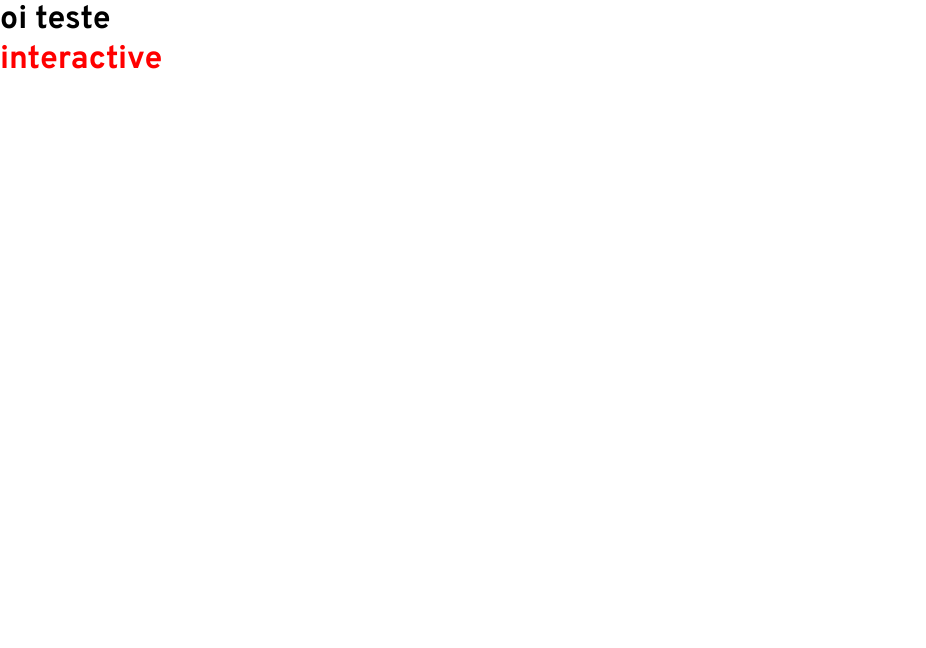
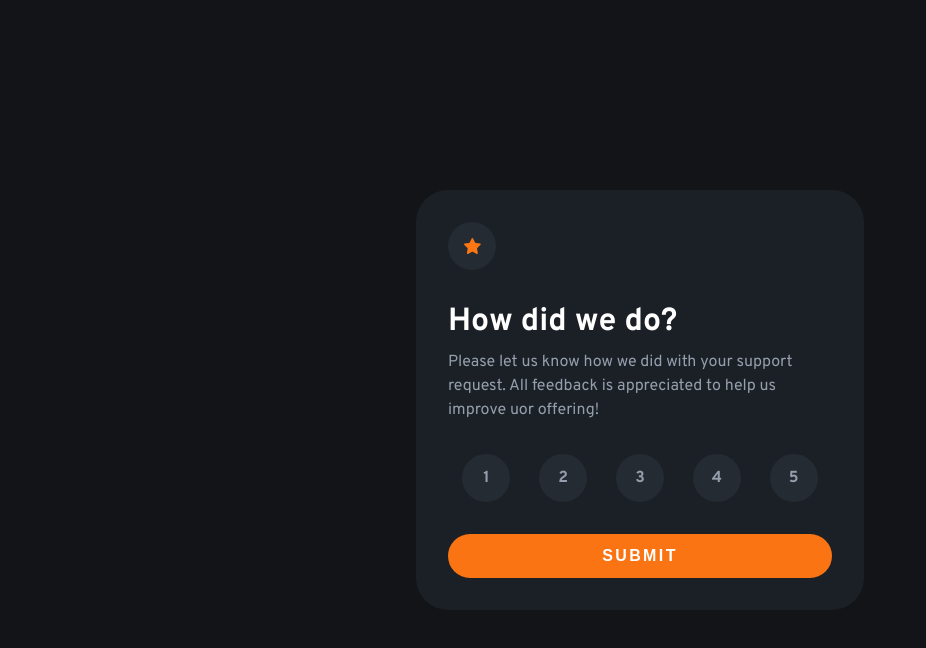
Before and after one commit to jeanwisotscki/interactive-rating-component, a React (Create React App) app: page / in a window 1280 px wide. Shown: the top 648 px of the page, without its empty margins (0-926 px from the left). Built offline with nearby package versions, Linux system fonts and the light colour scheme.

Commit message:
style pré finalizado

```diff
--- a/src/App.css
+++ b/src/App.css
@@ -7,16 +7,28 @@
 }
 
 body {
-  font-family: "Overpass", sans-serif;
   --orange: hsl(25, 97%, 53%);
   --white: hsl(0, 0%, 100%);
   --light-grey: hsl(217, 12%, 63%);
-  --medium-grey: hsl(216, 12%, 54%);
-  --dark-blue: hsl(213, 19%, 18%);
+  --medium-grey: hsla(216, 12%, 54%, 0.1);
+  --dark-blue: hsla(213, 20%, 18%, 0.5);
   --very-dark-blue: hsl(216, 12%, 8%);
+  background-color: var(--very-dark-blue);
+  font-family: "Overpass", sans-serif;
 }
 
 img{
   display: block;
   max-width: 100%;
 }
+
+li{
+  list-style: none;
+}
+
+.App{
+  height: 100vh;
+  display: flex;
+  align-items: center;
+  justify-content: center;
+}
--- a/src/App.js
+++ b/src/App.js
@@ -4,8 +4,7 @@ import Box from "./Components/Box";
 
 const App = () => {
   return (
-    <div>
-      <h1>oi teste</h1>
+    <div className="App">
       <Box />
     </div>
   );
--- a/src/Components/Box.js
+++ b/src/Components/Box.js
@@ -1,10 +1,30 @@
 import React from "react";
 import styles from "./Box.module.css";
+import iconStar from "../images/icon-star.svg";
 
 const Box = () => {
   return (
-    <div>
-      <h1 className={styles.teste}>interactive</h1>
+    <div className={styles.box}>
+      <div className={styles.circle}>
+        <img src={iconStar} alt="icon star" />
+      </div>
+      <div className={styles.textWrapper}>
+        <h1>How did we do?</h1>
+        <p>
+          Please let us know how we did with your support request. All feedback
+          is appreciated to help us improve uor offering!
+        </p>
+      </div>
+      <div>
+        <ul className={styles.rating}>
+          <li className={styles.circle}>1</li>
+          <li className={styles.circle}>2</li>
+          <li className={styles.circle}>3</li>
+          <li className={styles.circle}>4</li>
+          <li className={styles.circle}>5</li>
+        </ul>
+      </div>
+      <button className={styles.btn}>SUBMIT</button>
     </div>
   );
 };
--- a/src/Components/Box.module.css
+++ b/src/Components/Box.module.css
@@ -1,3 +1,52 @@
-.teste{
-  color: red;
+
+.box{
+  max-width: 28rem;
+  width: 90%;
+  background-color: var(--dark-blue);
+  padding: 2rem;
+  border-radius: 2rem;
 }
+
+.circle{
+  background-color: var(--medium-grey);
+  color: var(--light-grey);
+  font-weight: 700;
+  width: 3rem;
+  height: 3rem;
+  display: flex;
+  align-items: center;
+  justify-content: center;
+  border-radius: 50%;
+}
+
+.textWrapper h1{
+  color: var(--white);
+  margin-top: 2rem;
+}
+
+.textWrapper p{
+  color: var(--light-grey);
+  margin-top: 0.5rem;
+  line-height: 1.5;
+  font-weight: 400;
+}
+
+.rating{
+  display: flex;
+  justify-content: space-around;
+  margin: 2rem 0;
+}
+
+.btn{
+  background-color: var(--orange);
+  color: var(--white);
+  font-size: 1rem;
+  font-weight: 700;
+  letter-spacing: .15rem;
+  width: 100%;
+  padding: 0.8rem 1rem;
+  outline: none;
+  border: none;
+  border-radius: 2rem;
+  cursor: pointer;
+}
```
